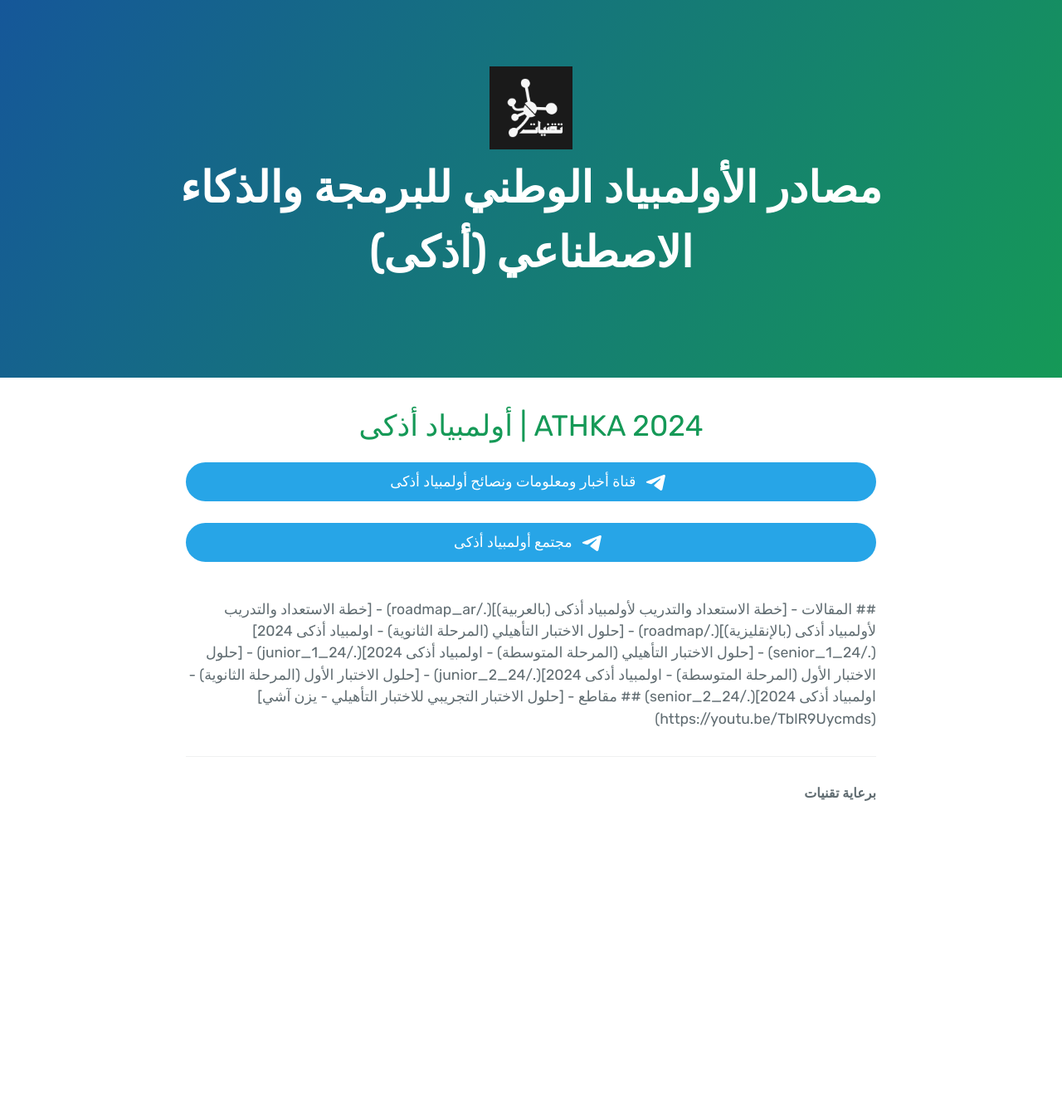
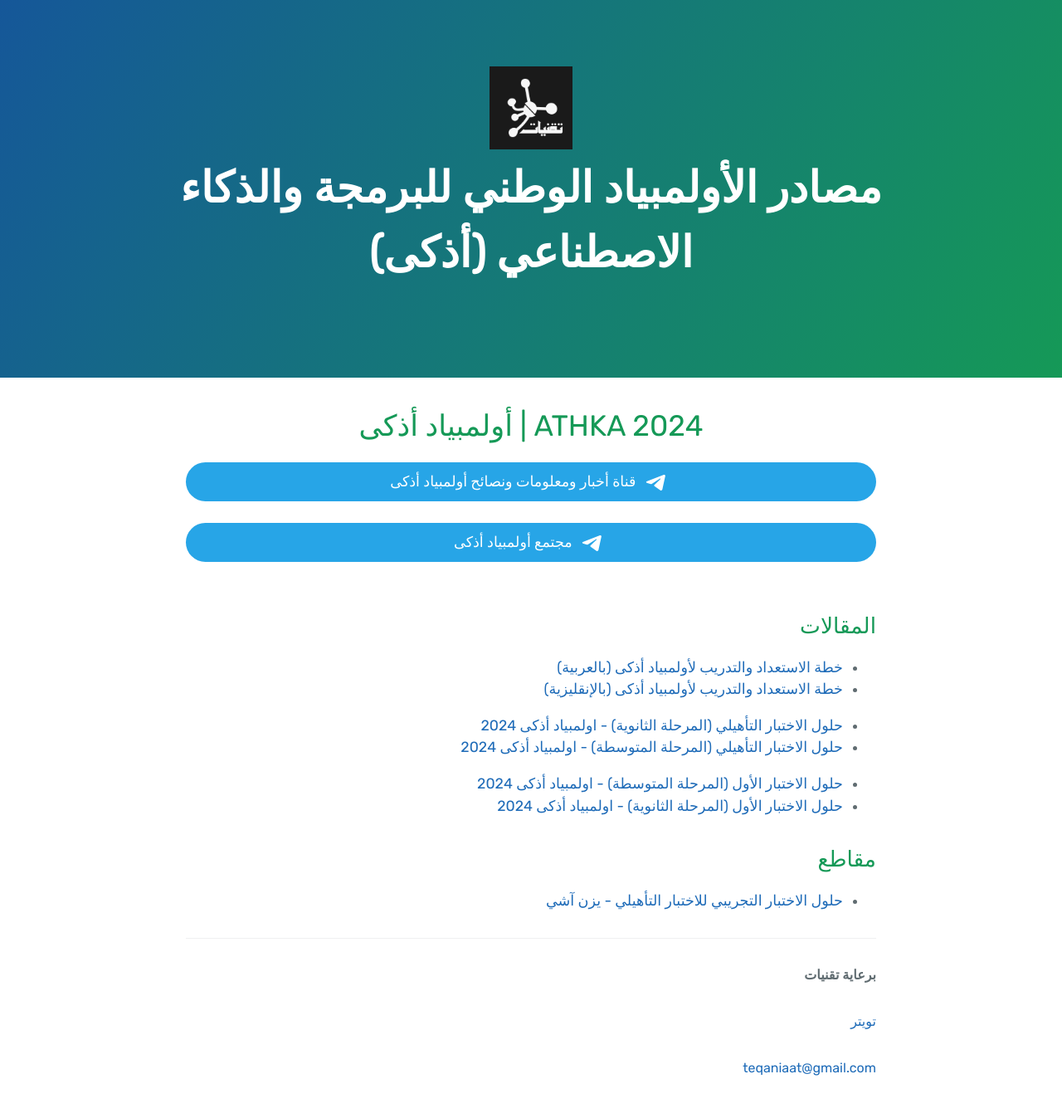
Before and after one commit to Teqaniaat/teqaniaat.github.io, a Jekyll site: the page built from athka/index.md, in a window 1280 px wide. Shown: the whole page at 83% size. Built offline with Jekyll 4.4.1, drawn with Linux system fonts in a browser that asks for light colours; before the commit the page ends 1000 px from its top, so only the background shows below that.

Commit message:
Adding mail to footer

```diff
--- a/_layouts/athka.html
+++ b/_layouts/athka.html
@@ -1,7 +1,4 @@
 ---
-layout: github
+layout: default
 ---
 {{ content }}
-<footer class="site-footer">
-  <span class="site-footer-owner">برعاية تقنيات</span>
-</footer>
--- a/_layouts/default.html
+++ b/_layouts/default.html
@@ -5,4 +5,5 @@
 <footer class="site-footer">
   <span class="site-footer-owner">برعاية تقنيات</span>
   <h4><a href="https://x.com/Teqaniaat">تويتر</a></h4>
+  <h4><a href="mailto:teqaniaat@gmail.com">teqaniaat@gmail.com</a></h4>
 </footer>
--- a/athka/index.md
+++ b/athka/index.md
@@ -8,17 +8,15 @@
 
 {% include athka-tgchannel.html %}
 
-<div dir="rtl">
-
 ## المقالات
 - [خطة الاستعداد والتدريب لأولمبياد أذكى (بالعربية)](./roadmap_ar)
 - [خطة الاستعداد والتدريب لأولمبياد أذكى (بالإنقليزية)](./roadmap)
+
 - [حلول الاختبار التأهيلي (المرحلة الثانوية) - اولمبياد أذكى 2024](./24_1_senior)
 - [حلول الاختبار التأهيلي (المرحلة المتوسطة) - اولمبياد أذكى 2024](./24_1_junior)
+
 - [حلول الاختبار الأول (المرحلة المتوسطة) - اولمبياد أذكى 2024](./24_2_junior)
 - [حلول الاختبار الأول (المرحلة الثانوية) - اولمبياد أذكى 2024](./24_2_senior)
 
 ## مقاطع
 - [حلول الاختبار التجريبي للاختبار التأهيلي - يزن آشي](https://youtu.be/TblR9Uycmds)
-
-</div>
```
